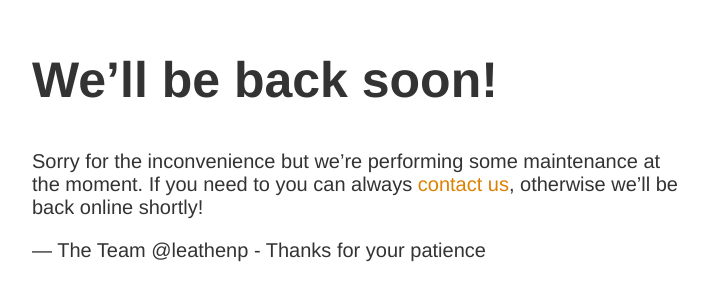
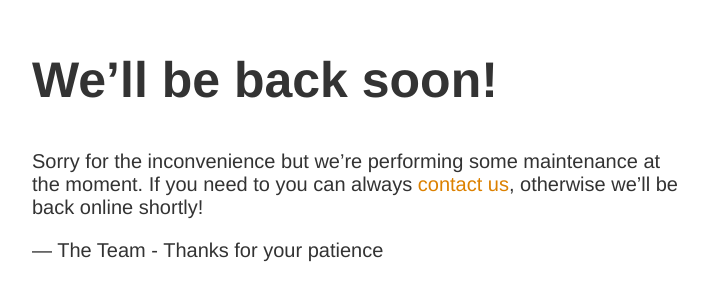
Before and after one commit to Deim0s13/udemy_puppet, a plain HTML site: page index.html in a window 1280 px wide. Shown: the part 149-450 px from the top of the page, without its empty margins (283-991 px from the left). Drawn offline with Linux system fonts and the light colour scheme.

Commit message:
Update index.html

```diff
--- a/index.html
+++ b/index.html
@@ -13,6 +13,6 @@
     <h1>We&rsquo;ll be back soon!</h1>
     <div>
         <p>Sorry for the inconvenience but we&rsquo;re performing some maintenance at the moment. If you need to you can always <a href="mailto:#">contact us</a>, otherwise we&rsquo;ll be back online shortly!</p>
-        <p>&mdash; The Team @leathenp - Thanks for your patience</p>
+        <p>&mdash; The Team - Thanks for your patience</p>
     </div>
 </article>
```
